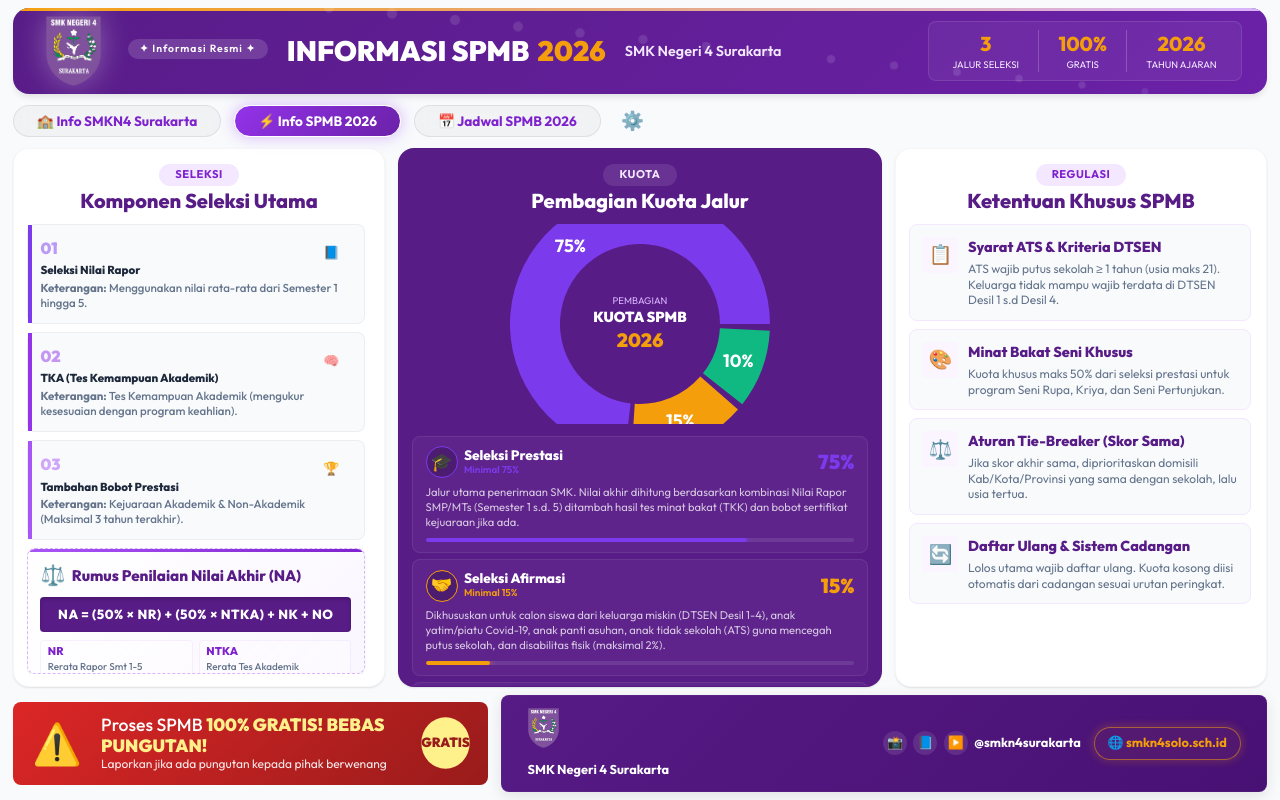
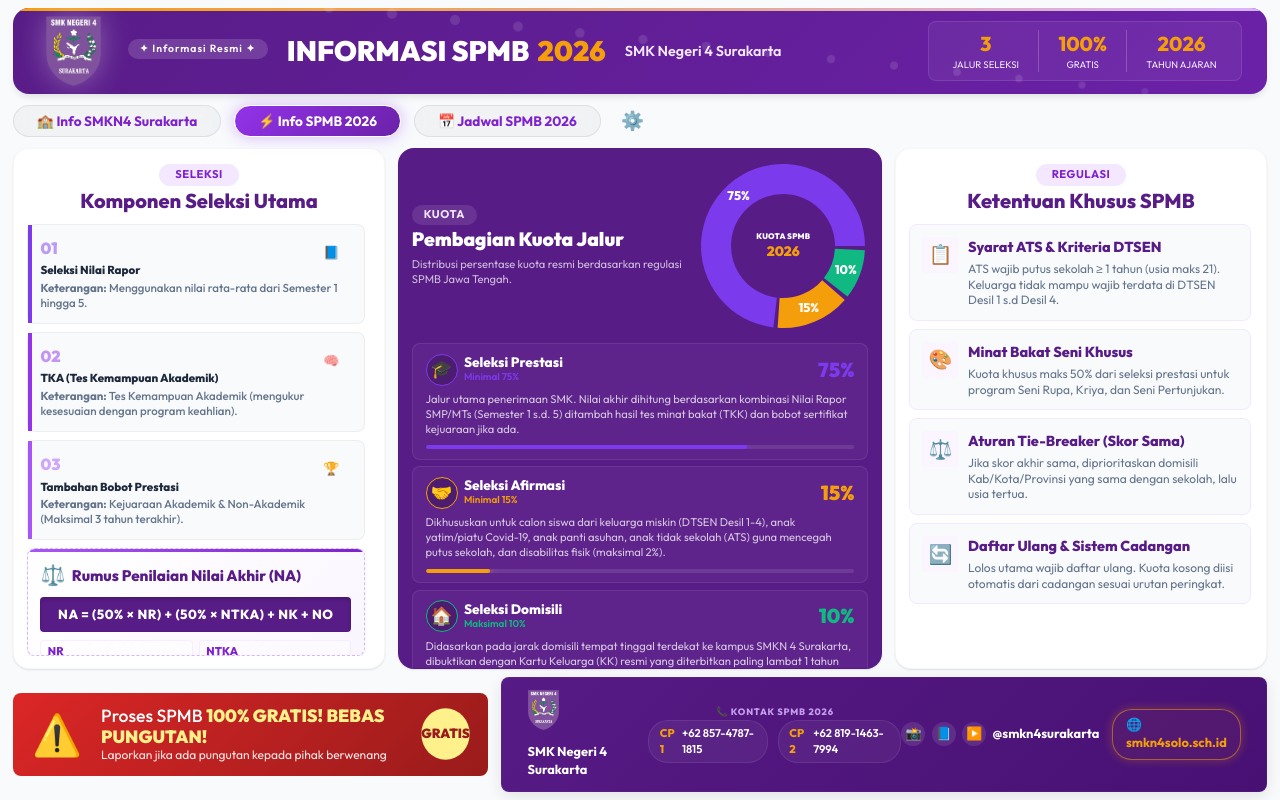
Before and after one commit to FFaaii-xl/SPMB26, a React (Vite) app: page / in a window 1280 px wide. Both pictures are taken after a click on the button "⚡ Info SPMB 2026". Built offline with nearby package versions, Linux system fonts and the light colour scheme.

Commit message:
feat: add SPMB contact numbers to footer and refactor quota chart header to left side in row layout

```diff
--- a/src/components/Footer.jsx
+++ b/src/components/Footer.jsx
@@ -25,6 +25,40 @@
           </div>
           <p className="footer-school">{sekolah.nama}</p>
           <p className="footer-tagline">Unggul · Berkarakter · Berprestasi</p>
+        </motion.div>
+
+        <motion.div
+          className="footer-contact"
+          initial={{ opacity: 0, y: 20 }}
+          whileInView={{ opacity: 1, y: 0 }}
+          viewport={{ once: true }}
+          transition={{ delay: 0.05 }}
+        >
+          <span className="contact-title">📞 Kontak SPMB 2026</span>
+          <div className="contact-list">
+            <div className="contact-item">
+              <span className="contact-label">CP 1</span>
+              <a
+                href="https://wa.me/6285747871815"
+                target="_blank"
+                rel="noreferrer"
+                className="contact-link"
+              >
+                {sekolah.cp1}
+              </a>
+            </div>
+            <div className="contact-item">
+              <span className="contact-label">CP 2</span>
+              <a
+                href="https://wa.me/6281914637994"
+                target="_blank"
+                rel="noreferrer"
+                className="contact-link"
+              >
+                {sekolah.cp2}
+              </a>
+            </div>
+          </div>
         </motion.div>
 
         <motion.div
--- a/src/components/QuotaChart.jsx
+++ b/src/components/QuotaChart.jsx
@@ -1,5 +1,5 @@
 import { useState } from "react";
-import { motion, AnimatePresence } from "framer-motion";
+import { motion } from "framer-motion";
 import { PieChart, Pie, Cell, Tooltip, ResponsiveContainer } from "recharts";
 import { kuotaJalur } from "../data/spmb";
 
@@ -24,7 +24,7 @@
   const y = cy + radius * Math.sin(-midAngle * RADIAN);
   return (
     <text x={x} y={y} fill="#fff" textAnchor="middle" dominantBaseline="central"
-      style={{ fontWeight: 700, fontSize: "1.1rem" }}>
+      style={{ fontWeight: 800, fontSize: "0.78rem" }}>
       {value}%
     </text>
   );
@@ -37,21 +37,23 @@
     <section className="section section-dark">
       <div className="section-bg-decor" />
 
+      <div className="quota-layout">
+        {/* Row Atas: Judul di Kiri, Diagram di Kanan */}
+        <div className="quota-chart-row">
           <motion.div
-        className="section-header"
-        initial={{ opacity: 0, y: 20 }}
-        whileInView={{ opacity: 1, y: 0 }}
+            className="quota-title-side"
+            initial={{ opacity: 0, x: -20 }}
+            whileInView={{ opacity: 1, x: 0 }}
             viewport={{ once: true }}
+            transition={{ duration: 0.5 }}
           >
             <span className="section-pill">Kuota</span>
             <h2 className="section-title">Pembagian Kuota Jalur</h2>
             <p className="section-desc">
-          Distribusi persentase kuota penerimaan berdasarkan jalur seleksi
+              Distribusi persentase kuota resmi berdasarkan regulasi SPMB Jawa Tengah.
             </p>
           </motion.div>
 
-      <div className="quota-layout">
-        {/* Donut chart */}
           <motion.div
             className="chart-wrap"
             initial={{ opacity: 0, scale: 0.8 }}
@@ -65,8 +67,8 @@
                   data={kuotaJalur}
                   cx="50%"
                   cy="50%"
-                innerRadius={80}
-                outerRadius={130}
+                  innerRadius={52}
+                  outerRadius={82}
                   paddingAngle={3}
                   dataKey="value"
                   labelLine={false}
@@ -89,15 +91,15 @@
               </PieChart>
             </ResponsiveContainer>
 
-          {/* Center label */}
+            {/* Label Tengah Kompak */}
             <div className="chart-center-label">
-            <span className="chart-center-title">PEMBAGIAN</span>
-            <span className="chart-center-sub">KUOTA SPMB</span>
-            <span className="chart-center-year">2026</span>
+              <span className="chart-center-sub" style={{ fontSize: "0.5rem", letterSpacing: "0.2px" }}>KUOTA SPMB</span>
+              <span className="chart-center-year" style={{ fontSize: "0.85rem", color: "var(--accent-gold)", fontWeight: 900 }}>2026</span>
             </div>
           </motion.div>
+        </div>
 
-        {/* Legend cards */}
+        {/* Legend Cards */}
         <div className="quota-legend">
           {kuotaJalur.map((item, i) => (
             <motion.div
--- a/src/data/spmb.js
+++ b/src/data/spmb.js
@@ -6,6 +6,8 @@
   website: "smkn4solo.sch.id",
   tagline: "Unggul · Berkarakter · Berprestasi",
   deskripsi: "SMK Negeri 4 Surakarta merupakan institusi pendidikan kejuruan negeri Pusat Keunggulan bidang Pariwisata dan Industri Kreatif terkemuka di Solo, Jawa Tengah.",
+  cp1: "+62 857-4787-1815",
+  cp2: "+62 819-1463-7994",
 };
 
 export const identitasStatus = [
--- a/src/index.css
+++ b/src/index.css
@@ -477,13 +477,52 @@
   display: flex;
   flex-direction: column;
   min-height: 100%;
-  gap: 1.5vh;
+  gap: 1vh;
+}
+
+.quota-chart-row {
+  display: flex;
+  align-items: center;
+  justify-content: space-between;
+  width: 100%;
+  gap: 1vw;
+  margin-bottom: 0.5vh;
+}
+
+.quota-title-side {
+  flex: 1.1;
+  display: flex;
+  flex-direction: column;
+  align-items: flex-start;
+  text-align: left;
+}
+
+.quota-title-side .section-pill {
+  margin-bottom: 0.4vh;
+  padding: 0.15rem 0.75rem;
+}
+
+.quota-title-side .section-title {
+  font-size: 1.2rem !important;
+  font-weight: 900 !important;
+  color: var(--white) !important;
+  line-height: 1.15 !important;
+}
+
+.quota-title-side .section-desc {
+  color: rgba(255, 255, 255, 0.7);
+  font-size: 0.7rem;
+  margin-top: 0.8vh;
+  line-height: 1.35;
+  display: block;
 }
 
 .chart-wrap {
   position: relative;
-  flex: 1;
-  min-height: 200px;
+  width: 170px;
+  height: 170px;
+  min-height: 170px;
+  flex-shrink: 0;
 }
 
 .chart-center-label {
@@ -721,6 +760,65 @@
 .footer-logo-img { height: 40px; width: auto; object-fit: contain; }
 .footer-school { font-size: 0.8rem; font-weight: 700; }
 .footer-tagline { display: none; }
+
+.footer-contact {
+  display: flex;
+  flex-direction: column;
+  align-items: center;
+  gap: 0.1vh;
+  z-index: 5;
+}
+
+.contact-title {
+  font-size: 0.58rem;
+  text-transform: uppercase;
+  letter-spacing: 0.8px;
+  color: var(--brand-300);
+  font-weight: 750;
+  margin-bottom: 0.1vh;
+  opacity: 0.85;
+}
+
+.contact-list {
+  display: flex;
+  gap: 0.8vw;
+  align-items: center;
+}
+
+.contact-item {
+  display: flex;
+  align-items: center;
+  gap: 0.4vw;
+  font-size: 0.7rem;
+  background: rgba(255, 255, 255, 0.05);
+  border: 1px solid rgba(255, 255, 255, 0.08);
+  padding: 0.3rem 0.8vw;
+  border-radius: 20px;
+  transition: all 0.25s cubic-bezier(0.4, 0, 0.2, 1);
+}
+
+.contact-item:hover {
+  background: rgba(255, 255, 255, 0.12);
+  border-color: var(--accent-gold);
+  transform: translateY(-2px);
+  box-shadow: 0 4px 10px rgba(0, 0, 0, 0.3);
+}
+
+.contact-label {
+  font-weight: 800;
+  color: var(--accent-gold);
+}
+
+.contact-link {
+  color: var(--white);
+  text-decoration: none;
+  font-weight: 600;
+  transition: color 0.2s ease;
+}
+
+.contact-link:hover {
+  color: var(--accent-gold);
+}
 
 .footer-info { display: flex; align-items: center; gap: 1vw; }
 .footer-info-title { display: none; }
@@ -1331,9 +1429,23 @@
     gap: 1vh;
   }
 
+  .quota-chart-row {
+    flex-direction: column;
+    align-items: center;
+    gap: 0.5vh;
+    margin-bottom: 0;
+  }
+
+  .quota-title-side {
+    align-items: center;
+    text-align: center;
+  }
+
   .chart-wrap {
-    min-height: 150px;
-    flex: 1;
+    width: 140px;
+    height: 140px;
+    min-height: 140px;
+    flex-shrink: 0;
   }
 
   .chart-center-sub { font-size: 0.7rem; }
@@ -1398,6 +1510,7 @@
   .footer-brand { flex-direction: row; align-items: center; gap: 2vw; }
   .footer-logo-img { height: 20px; }
   .footer-school { font-size: 0.65rem; }
+  .footer-contact { display: none; }
   .footer-info { font-size: 0.65rem; gap: 2vw; }
   .footer-socmed { display: none; }
   .footer-website { font-size: 0.65rem; }
```
Lines whose indentation alone changed are shown as unchanged.
